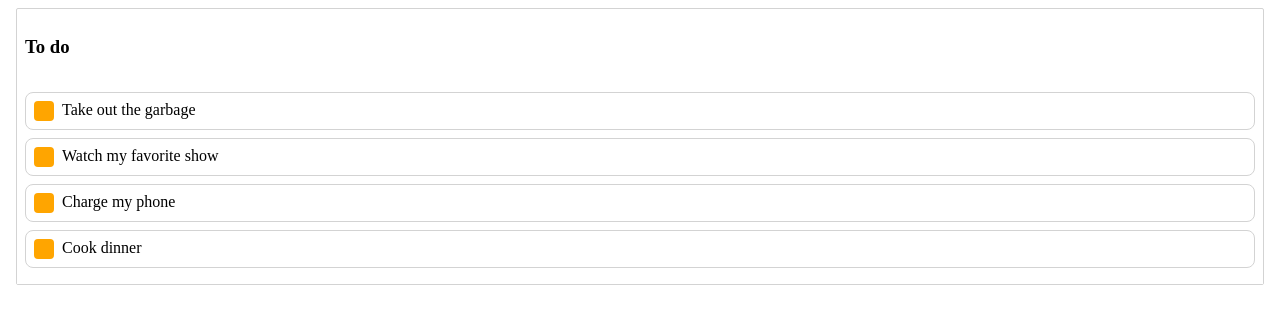
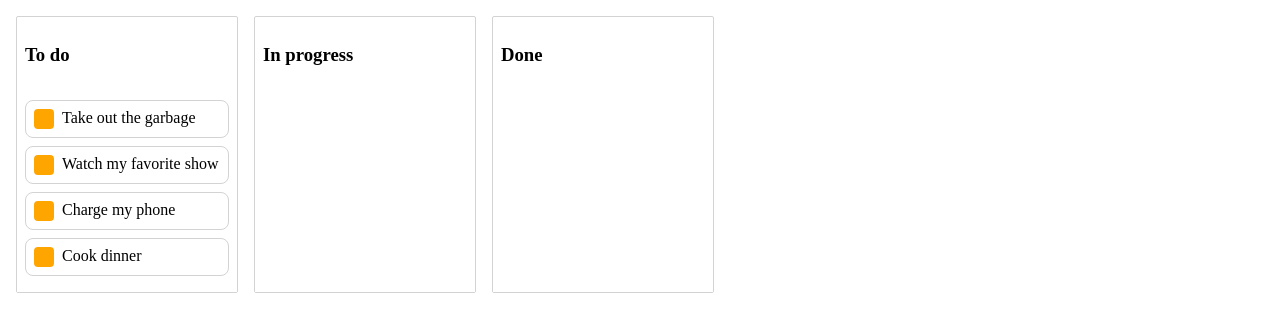
Before and after one commit to dimau/exp-draggable-todo-list, a React (Create React App) app: page / in a window 1280 px wide. Shown: the top 332 px of the page. Built offline with nearby package versions, Linux system fonts and the light colour scheme.

Commit message:
Add multi column moving of tasks

```diff
--- a/src/App.tsx
+++ b/src/App.tsx
@@ -8,6 +8,11 @@
   DragUpdate,
   DropResult,
 } from "react-beautiful-dnd";
+import styled from "styled-components";
+
+const Container = styled.div`
+  display: flex;
+`;
 
 export function App() {
   const [state, setState] = useState<IState>(initialData);
@@ -37,20 +42,51 @@
     )
       return;
 
-    const column = state.columns[source.droppableId];
-    const newTaskIds = Array.from(column.taskIds);
-    newTaskIds.splice(source.index, 1);
-    newTaskIds.splice(destination.index, 0, draggableId);
-    const newColumn = {
-      ...column,
-      taskIds: newTaskIds,
+    const startColumn = state.columns[source.droppableId];
+    const finishColumn = state.columns[destination.droppableId];
+
+    if (startColumn === finishColumn) {
+      const newTaskIds = Array.from(startColumn.taskIds);
+      newTaskIds.splice(source.index, 1);
+      newTaskIds.splice(destination.index, 0, draggableId);
+      const newColumn = {
+        ...startColumn,
+        taskIds: newTaskIds,
+      };
+
+      const newState = {
+        ...state,
+        columns: {
+          ...state.columns,
+          [newColumn.id]: newColumn,
+        },
+      };
+
+      setState(newState);
+      return;
+    }
+
+    // Moving from one list to another
+    const startTaskIds = Array.from(startColumn.taskIds);
+    startTaskIds.splice(source.index, 1);
+    const newStartColumn = {
+      ...startColumn,
+      taskIds: startTaskIds,
+    };
+
+    const finishTaskIds = Array.from(finishColumn.taskIds);
+    finishTaskIds.splice(destination.index, 0, draggableId);
+    const newFinishColumn = {
+      ...finishColumn,
+      taskIds: finishTaskIds,
     };
 
     const newState = {
       ...state,
       columns: {
         ...state.columns,
-        [newColumn.id]: newColumn,
+        [startColumn.id]: newStartColumn,
+        [finishColumn.id]: newFinishColumn,
       },
     };
 
@@ -69,7 +105,7 @@
       onDragUpdate={handleOnDragUpdate}
       onDragEnd={handleOnDragEnd}
     >
-      {res}
+      <Container>{res}</Container>
     </DragDropContext>
   );
 }
--- a/src/Column.tsx
+++ b/src/Column.tsx
@@ -17,6 +17,9 @@
   margin: 8px;
   border: 1px solid lightgray;
   border-radius: 2px;
+  width: 220px;
+  display: flex;
+  flex-direction: column;
 `;
 const Title = styled.h3`
   padding: 8px;
@@ -25,6 +28,8 @@
   padding: 8px;
   background-color: ${(props) => (props.isDraggingOver ? "skyblue" : "white")};
   transition: background-color 200ms ease;
+  flex-grow: 1;
+  min-height: 100px;
 `;
 
 export function Column({ column, tasks }: IColumnProps) {
--- a/src/initialDate.ts
+++ b/src/initialDate.ts
@@ -1,17 +1,27 @@
 export const initialData = {
   tasks: {
-    'task-1': { id: 'task-1', content: 'Take out the garbage' },
-    'task-2': { id: 'task-2', content: 'Watch my favorite show' },
-    'task-3': { id: 'task-3', content: 'Charge my phone' },
-    'task-4': { id: 'task-4', content: 'Cook dinner' },
+    "task-1": { id: "task-1", content: "Take out the garbage" },
+    "task-2": { id: "task-2", content: "Watch my favorite show" },
+    "task-3": { id: "task-3", content: "Charge my phone" },
+    "task-4": { id: "task-4", content: "Cook dinner" },
   },
   columns: {
-    'column-1': {
-      id: 'column-1',
-      title: 'To do',
-      taskIds: ['task-1', 'task-2', 'task-3', 'task-4'],
+    "column-1": {
+      id: "column-1",
+      title: "To do",
+      taskIds: ["task-1", "task-2", "task-3", "task-4"],
+    },
+    "column-2": {
+      id: "column-2",
+      title: "In progress",
+      taskIds: [],
+    },
+    "column-3": {
+      id: "column-3",
+      title: "Done",
+      taskIds: [],
     },
   },
   // Facilitate reordering of the columns
-  columnOrder: ['column-1'],
+  columnOrder: ["column-1", "column-2", "column-3"],
 };
```
